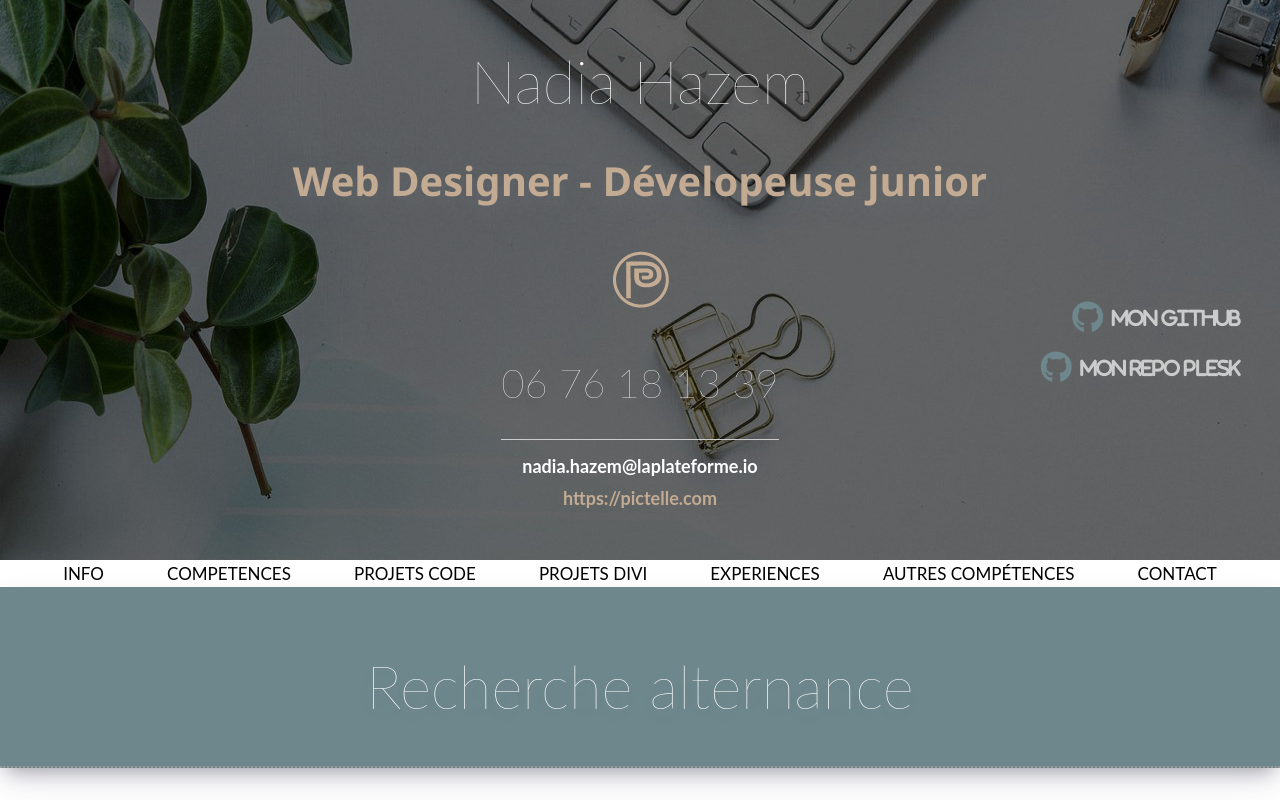
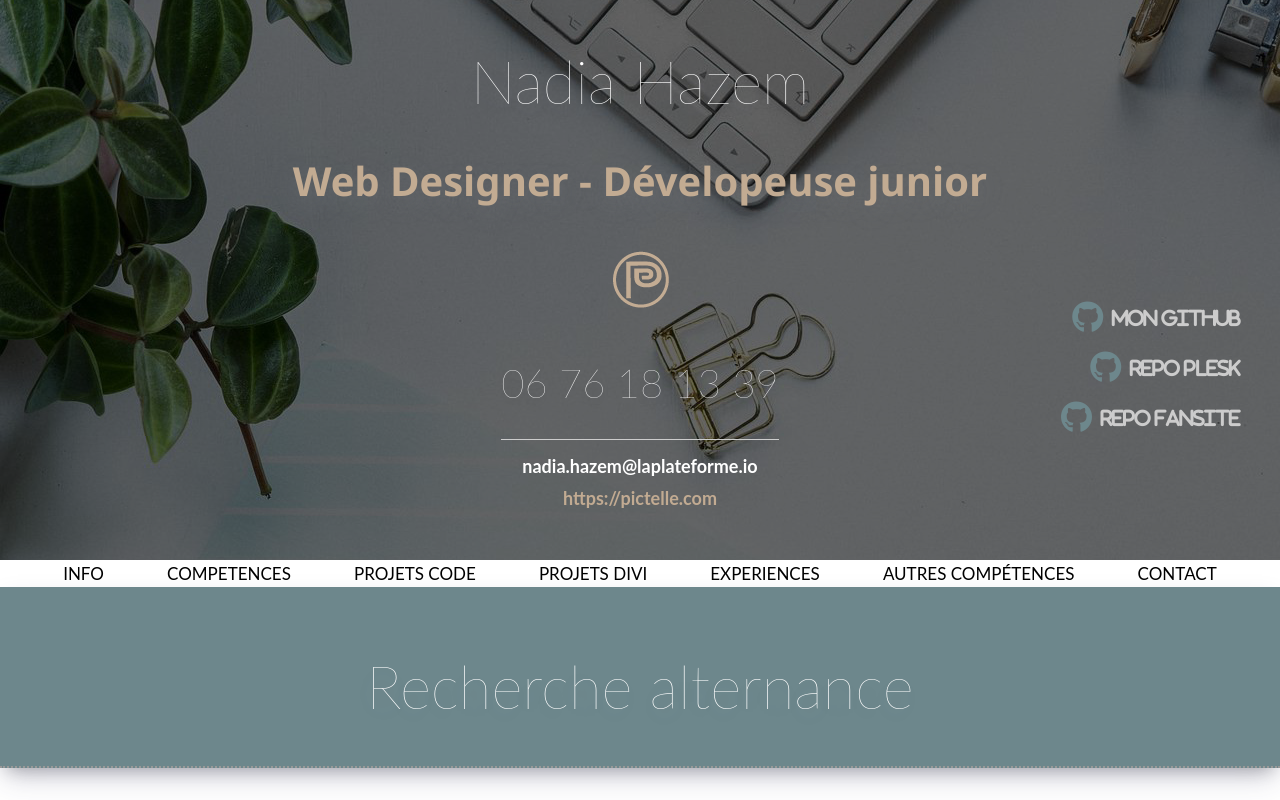
Before and after one commit to nadia-hazem/Plesk, a plain HTML site: page index.html in a window 1280 px wide. Shown: the top 800 px of the page. Drawn offline with Linux system fonts and the light colour scheme.

Commit message:
Add files via upload
mise à jour

```diff
--- a/cv-nadia-hazem.css
+++ b/cv-nadia-hazem.css
@@ -178,7 +178,12 @@ h2.tel {
     top: 350px;
     right: 40px;
 }
-.pop_1:hover, .pop_2:hover {
+.pop_3 {
+    position: absolute;
+    top: 400px;
+    right: 40px;
+}
+.pop_1:hover, .pop_2:hover, .pop_3:hover {
     box-shadow: rgba(50, 50, 93, 0.25) 0px 30px 60px -12px, rgba(0, 0, 0, 0.3) 0px 18px 36px -18px;
 }
 /*=============================
@@ -186,7 +191,7 @@ h2.tel {
 ==============================*/
 .logo_pictelle {
     display: block;
-    width: 60px;
+    max-width: 60px;
     margin: auto;
     padding: 4% 0 4% 0;
 }
--- a/index.html
+++ b/index.html
@@ -20,7 +20,10 @@
                     <a href="https://github.com/nadia-hazem" target="_blank" rel="noopener noreferrer"><i class="fa-brands fa-2xl fa-github"><h3>Mon GitHub</h3></i></a>
                 </div>
                 <div class="pop_2">
-                    <a href="https://github.com/nadia-hazem/Plesk.git" target="_blank" rel="noopener noreferrer"><i class="fa-brands fa-2xl fa-github"><h3>Mon repo Plesk</h3></i></a>
+                    <a href="https://github.com/nadia-hazem/Plesk.git" target="_blank" rel="noopener noreferrer"><i class="fa-brands fa-2xl fa-github"><h3>repo Plesk</h3></i></a>
+                </div>
+                <div class="pop_3">
+                    <a href="https://github.com/nadia-hazem/fansite.git" target="_blank" rel="noopener noreferrer"><i class="fa-brands fa-2xl fa-github"><h3>repo fansite</h3></i></a>
                 </div>
 
             <div class="name">
```
